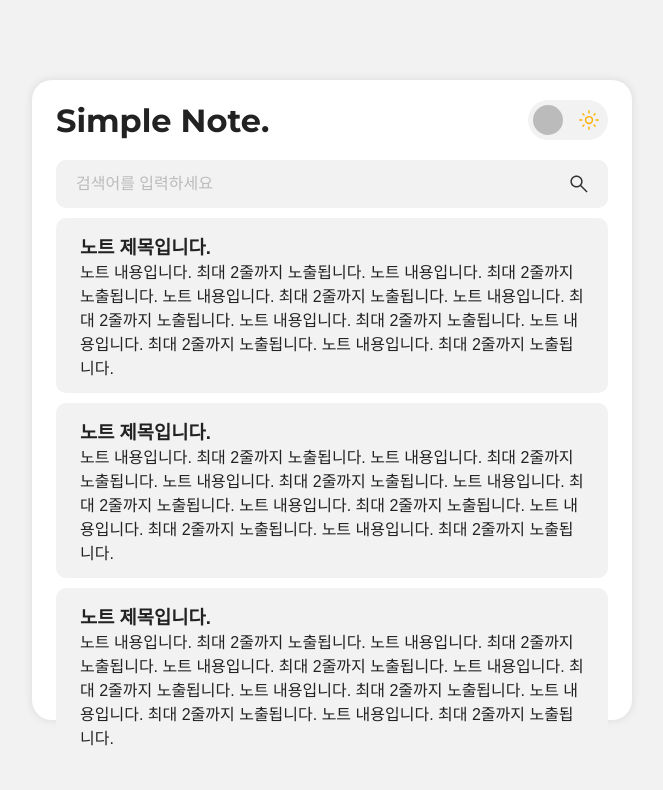
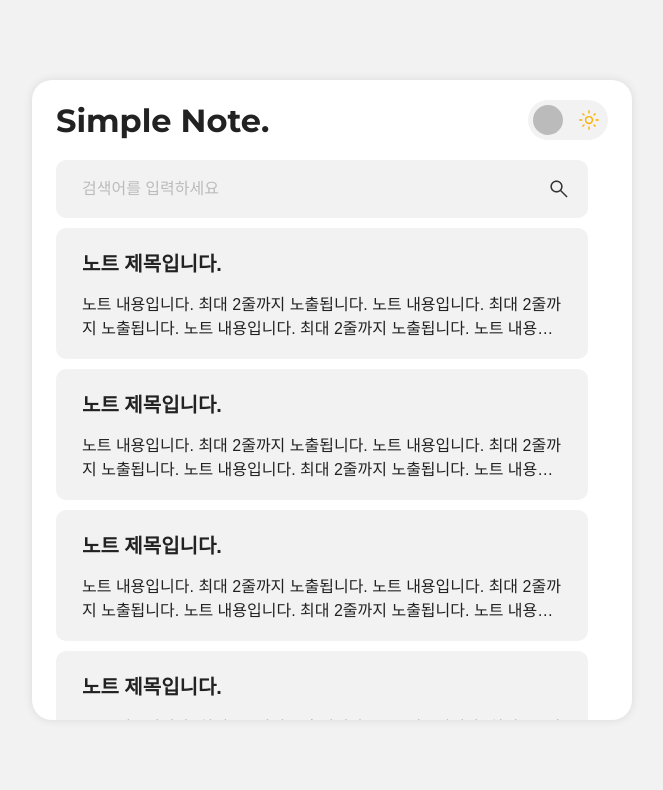
Before and after one commit to choiWebdev/simple_note, a React (Create React App) app: page / in a window 1280 px wide. Shown: the top 790 px of the page, without its empty margins (308-971 px from the left). Built offline with nearby package versions, Linux system fonts and the light colour scheme; a web font is replaced by a local one.

Commit message:
리스트 페이지 구현 중

```diff
--- a/src/App.css
+++ b/src/App.css
@@ -18,7 +18,7 @@
 /* ================= 리셋 CSS ================= */
 * {
   box-sizing: border-box;
-  transition: .3s;
+  transition: background-color .3s, color .3s;
 }
 
 ::placeholder {
@@ -95,10 +95,30 @@ a {
   border-radius: 2rem;
   box-shadow: 0 0 1rem rgba(0, 0, 0, 0.1);
   background-color: var(--absolute-color);
+  overflow: hidden;
 }
 
 .App_body {
-  padding: 2rem 2.4rem;
+  margin-top: 2rem;
+  padding: 0 2.4rem 2rem;
+  max-height: calc(80vh - 8rem);
+  overflow-y: auto;
+  scrollbar-gutter: stable;
+}
+
+.App_body::-webkit-scrollbar {
+  width: 2rem;
+}
+
+.App_body::-webkit-scrollbar-thumb {
+  background-color: var(--object-color);
+  background-clip: padding-box;
+  border: .5rem solid transparent;
+  border-radius: 1rem;
+}
+
+.App_body::-webkit-scrollbar-button {
+  display: none;
 }
 
 .btn_style {
--- a/src/components/List.js
+++ b/src/components/List.js
@@ -12,6 +12,8 @@ function List() {
         <Note />
         <Note />
         <Note />
+        <Note />
+        <Note />
       </div>
     </div>
   )
--- a/src/components/Note.js
+++ b/src/components/Note.js
@@ -1,17 +1,20 @@
 import React from "react";
 import "../styles/Note.css";
+import { Link } from "react-router-dom";
 
 function Note() {
   return (
-    <div class="note">
-      <h3>노트 제목입니다.</h3>
-      <div>
+    <div className="note">
+      <Link to="*">
+        <h3 className="subject">노트 제목입니다.</h3>
+        <div className="content">
           노트 내용입니다. 최대 2줄까지 노출됩니다. 노트 내용입니다. 최대 2줄까지
           노출됩니다. 노트 내용입니다. 최대 2줄까지 노출됩니다. 노트 내용입니다.
           최대 2줄까지 노출됩니다. 노트 내용입니다. 최대 2줄까지 노출됩니다. 노트
           내용입니다. 최대 2줄까지 노출됩니다. 노트 내용입니다. 최대 2줄까지
           노출됩니다.
         </div>
+      </Link>
     </div>
   );
 }
--- a/src/styles/Header.css
+++ b/src/styles/Header.css
@@ -1,5 +1,6 @@
 .header {
   width: 100%;
+  margin-bottom: 1rem;
   padding: 2rem 2.4rem 0;
   position: sticky;
   top: 0;
--- a/src/styles/Note.css
+++ b/src/styles/Note.css
@@ -1,5 +1,18 @@
 .note {
-  padding: 1.4rem 2.4rem;
+  padding: 2rem 2.6rem;
   border-radius: 1rem;
   background-color: var(--background-color);
 }
+
+.note .subject {
+  font-size: 2rem;
+  margin-bottom: 1.4rem;
+}
+
+.note .content {
+  text-overflow: ellipsis;
+  overflow: hidden;
+  display: -webkit-box;
+  -webkit-line-clamp: 2;
+  -webkit-box-orient: vertical;
+}
--- a/src/styles/Search.css
+++ b/src/styles/Search.css
@@ -1,5 +1,5 @@
 .search {
-  padding: 1.5rem 2rem;
+  padding: 2rem 2.6rem;
   background-color: var(--background-color);
   border-radius: 1rem;
   position: relative;
--- a/src/styles/Switch.css
+++ b/src/styles/Switch.css
@@ -2,7 +2,7 @@
   width: 8rem;
   padding: .5rem;
   background-color: var(--background-color);
-  border-radius: 80rem;
+  border-radius: 10rem;
   position: relative;
   cursor: pointer;
 }
@@ -13,6 +13,7 @@
   border-radius: 50%;
   background-color: var(--object-color);
   position: relative;
+  transition: transform .3s;
 }
 
 .switch .theme_icon {
@@ -30,5 +31,5 @@
 }
 
 .dark_mode .switch .switch_ball {
-  margin-left: auto;
+  transform: translateX(4rem);
 }
```
Lines whose indentation alone changed are shown as unchanged.
